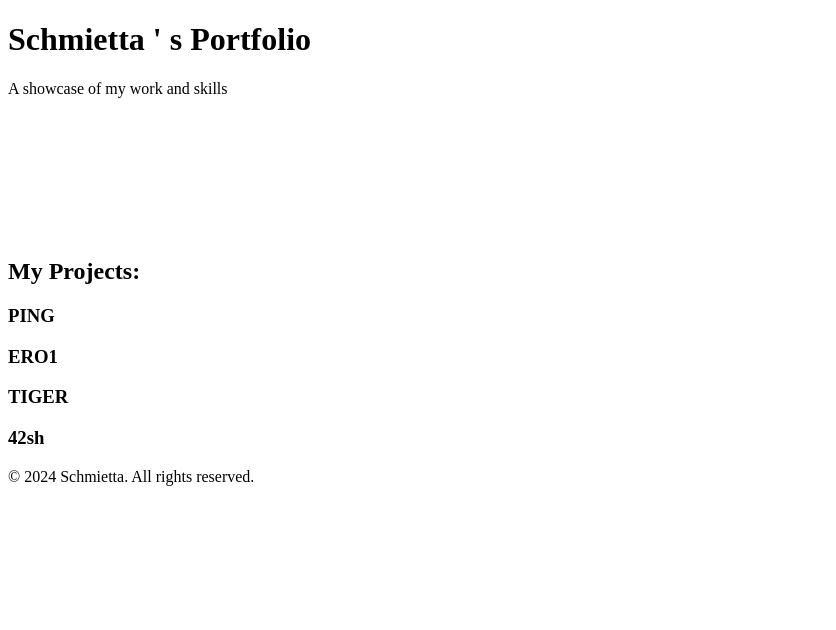
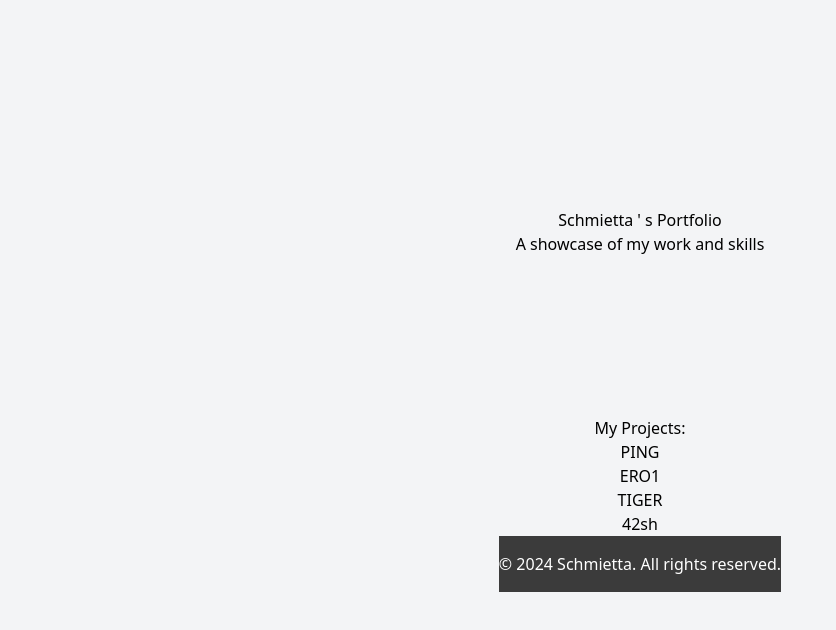
Before and after one commit to Schmietta1/portfolio, a Next.js app: page / in a window 1280 px wide. Shown: the top 630 px of the page, without its empty margins (0-836 px from the left). Built offline with nearby package versions, Linux system fonts and the light colour scheme.

Commit message:
feat: importing the css through _app.js

```diff
--- /dev/null
+++ b/pages/_app.js
@@ -0,0 +1,10 @@
+// pages/_app.js
+import "../styles/index.css"; // Path to your global CSS file
+import "../styles/projects.css";
+import "../styles/tailwind.css";
+
+function MyApp({ Component, pageProps }) {
+  return <Component {...pageProps} />;
+}
+
+export default MyApp;
--- /dev/null
+++ b/styles/index.css
@@ -0,0 +1,17 @@
+body {
+  min-height: 100vh;
+  display: flex;
+  flex-direction: column;
+  justify-content: space-between;
+}
+
+main {
+  flex-grow: 1;
+}
+
+footer {
+  background-color: #3b3b3b;
+  color: #ffffff;
+  text-align: center;
+  padding: 1rem 0;
+}
--- /dev/null
+++ b/styles/projects.css
@@ -0,0 +1,42 @@
+/* Ensure snowflakes container fills entire viewport and is below content */
+.snowflakes {
+  position: fixed; /* Changed from absolute to fixed to cover the entire screen */
+  top: 0;
+  left: 0;
+  width: 100vw; /* Ensure full viewport width */
+  height: 100vh; /* Ensure full viewport height */
+  overflow: hidden;
+  pointer-events: none;
+  z-index: -1; /* Set to negative to be below other content */
+}
+
+/* Individual snowflake styling remains the same */
+.snowflake {
+  position: absolute;
+  top: -10px; /* Start just above the screen */
+  width: 10px;
+  height: 10px;
+  background-color: white;
+  border-radius: 50%;
+  opacity: 0.8;
+  animation-name: fall;
+  animation-duration: 10s;
+  animation-timing-function: linear;
+  animation-iteration-count: infinite;
+}
+
+/* Keyframes for falling effect */
+@keyframes fall {
+  0% {
+    transform: translateY(-10px);
+    opacity: 0.8;
+  }
+  50% {
+    transform: translateY(40vh);
+    opacity: 0.5;
+  }
+  100% {
+    transform: translateY(100vh);
+    opacity: 0;
+  }
+}
--- /dev/null
+++ b/styles/tailwind.css
@@ -0,0 +1,3 @@
+@import "tailwindcss/base";
+@import "tailwindcss/components";
+@import "tailwindcss/utilities";
```
